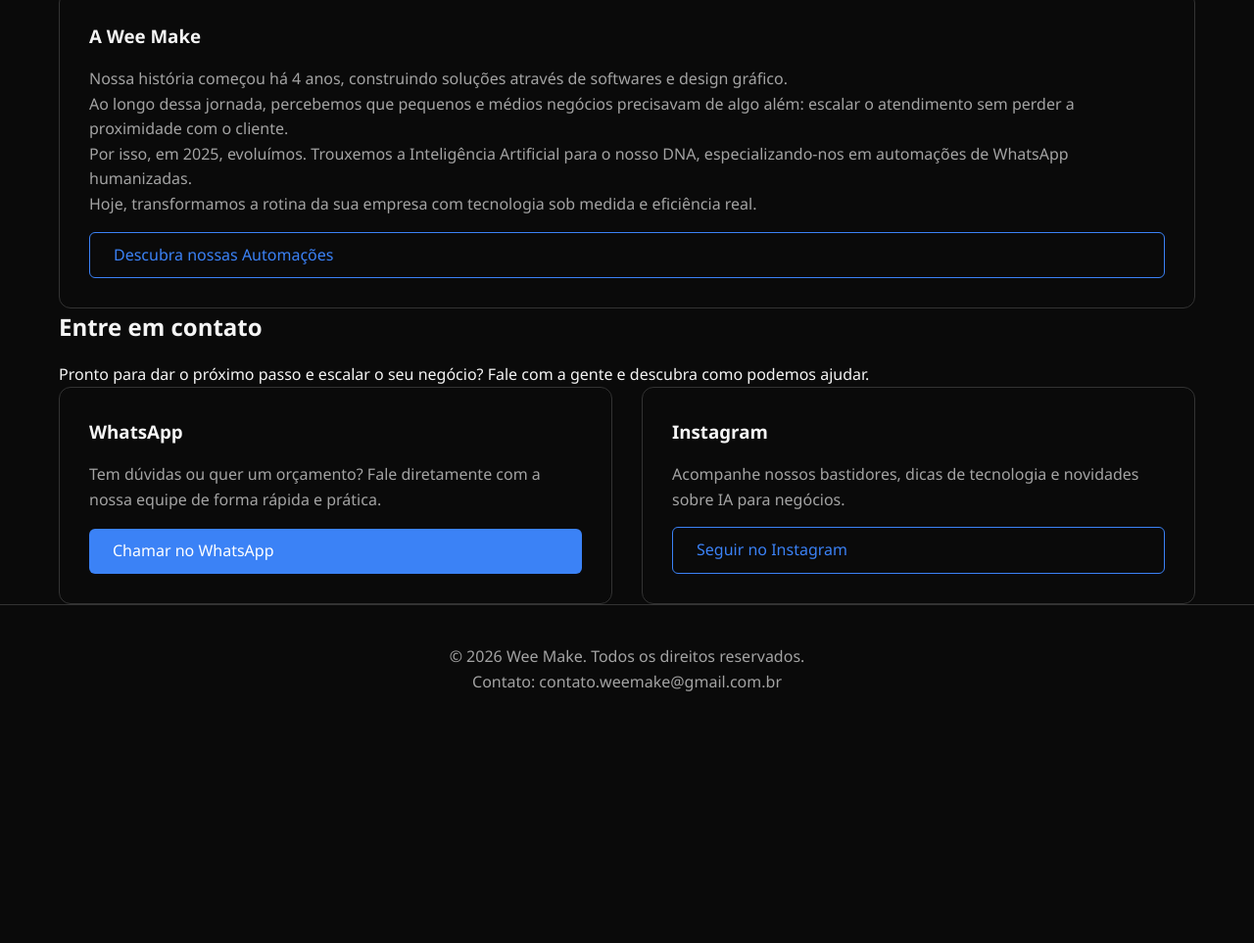
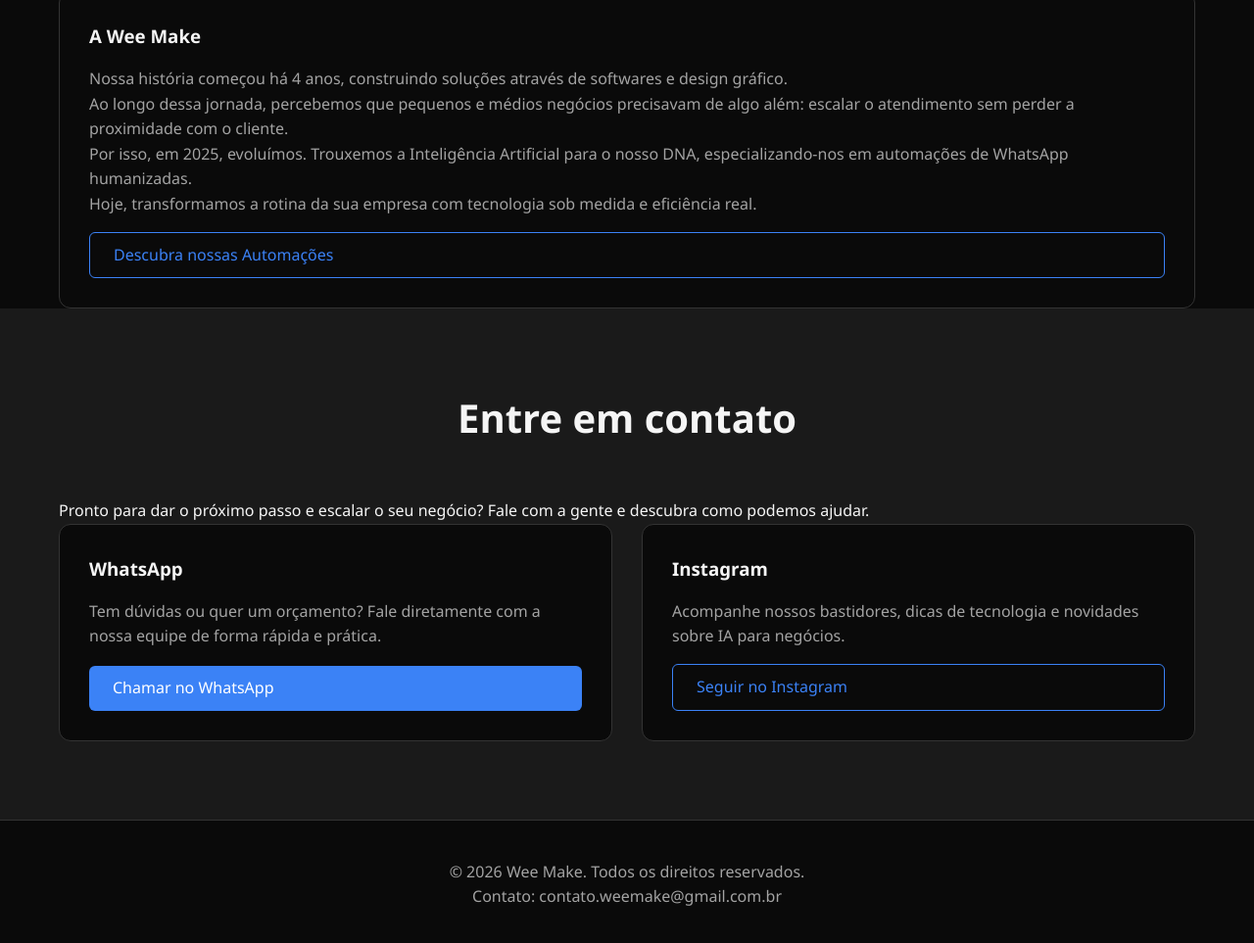
Before and after one commit to Neves-BR/WeeMakeSite, a website: page index.html in a window 1280 px wide. Shown: the part 1315-2278 px from the top of the page at 98% size. Before the commit the page ends 2064 px from the top, so only its background shows below. Drawn offline with Linux system fonts and the light colour scheme; files whose address does not match are found by name.

Commit message:
Change class of contato section to solutions

```diff
--- a/index.html
+++ b/index.html
@@ -83,7 +83,7 @@
         </div>
     </div>
     </section>
-    <section id="contato" class="contato">
+    <section id="contato" class="solutions">
     <div class="container">
         <h2>Entre em contato</h2>
         <p>Pronto para dar o próximo passo e escalar o seu negócio? Fale com a gente e descubra como podemos ajudar.</p>
```
